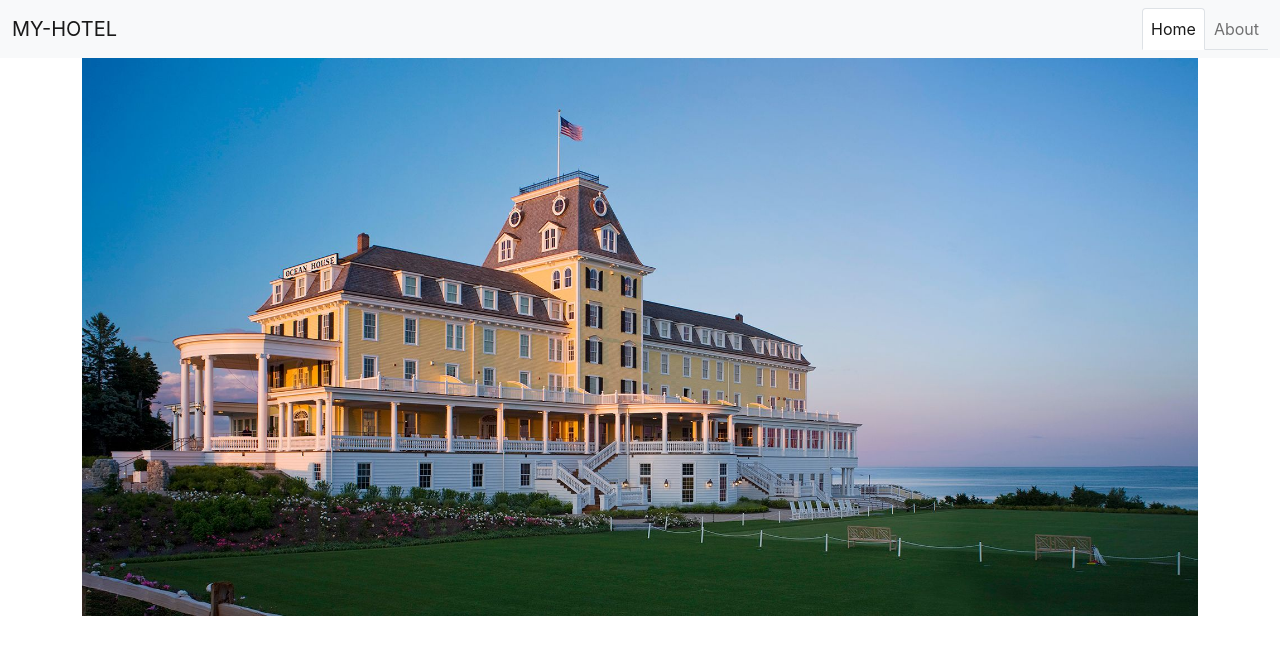
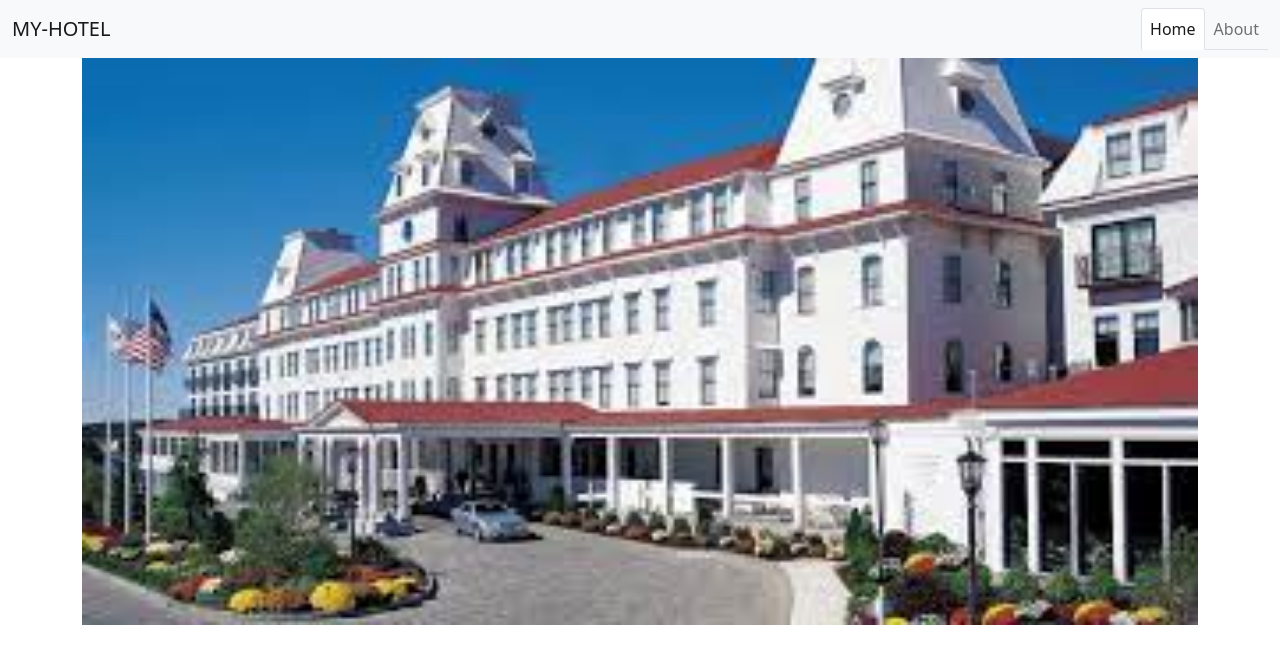
Before and after one commit to AurobindoGupta/my-hotel-roc8, a JavaScript app: page / in a window 1280 px wide. Shown: the top 664 px of the page. Built offline with nearby package versions, Linux system fonts and the light colour scheme; the HTML template or start-up script is replaced by a standard one.

Commit message:
carousel

```diff
--- a/public/index.html
+++ b/public/index.html
@@ -19,8 +19,6 @@
     <noscript>You need to enable JavaScript to run this app.</noscript>
     <div id="root"></div>
 
-    <script
 
-    ></script>
   </body>
 </html>
--- a/src/components/Home.js
+++ b/src/components/Home.js
@@ -1,4 +1,4 @@
-import { Carousel } from "bootstrap";
+import  Carousel from "react-bootstrap/Carousel";
 
 const Home = () => {
   return (
@@ -42,23 +42,22 @@ const Home = () => {
       </nav>
 
       <div className="container">
-          <div id="Carousel" className="carousel slide" data-ride="carousel">
-            <div className="carousel-inner">
-                <div className="carousel-item active">
+          <Carousel variant="dark">
+
+                <Carousel.Item >
                     <img src="../ht1.jpg" className="d-block w-100" alt=""/>
-                </div>
-                <div className="carousel-item">
+                </Carousel.Item>
+                <Carousel.Item >
                     <img src="../ht2.jpg" className="d-block w-100" alt=""/>
-                </div>
-                <div className="carousel-item">
+                </Carousel.Item>
+                <Carousel.Item >
                     <img src="../ht3.jpg" className="d-block w-100" alt=""/>
-                </div>
-                <div className="carousel-item">
+                </Carousel.Item>
+                <Carousel.Item >
                     <img src="../ht4.jpg" className="d-block w-100" alt=""/>
-                </div>
+                </Carousel.Item>
 
-            </div>
-          </div>
+          </Carousel>
       </div>
     </div>
   );
--- a/src/index.css
+++ b/src/index.css
@@ -1,13 +1,4 @@
-body {
-  margin: 0;
-  font-family: -apple-system, BlinkMacSystemFont, 'Segoe UI', 'Roboto', 'Oxygen',
-    'Ubuntu', 'Cantarell', 'Fira Sans', 'Droid Sans', 'Helvetica Neue',
-    sans-serif;
-  -webkit-font-smoothing: antialiased;
-  -moz-osx-font-smoothing: grayscale;
+.carousel-control-prev, .carousel-control-next
+{
+     visibility:hidden;
 }
-
-code {
-  font-family: source-code-pro, Menlo, Monaco, Consolas, 'Courier New',
-    monospace;
-}
```
